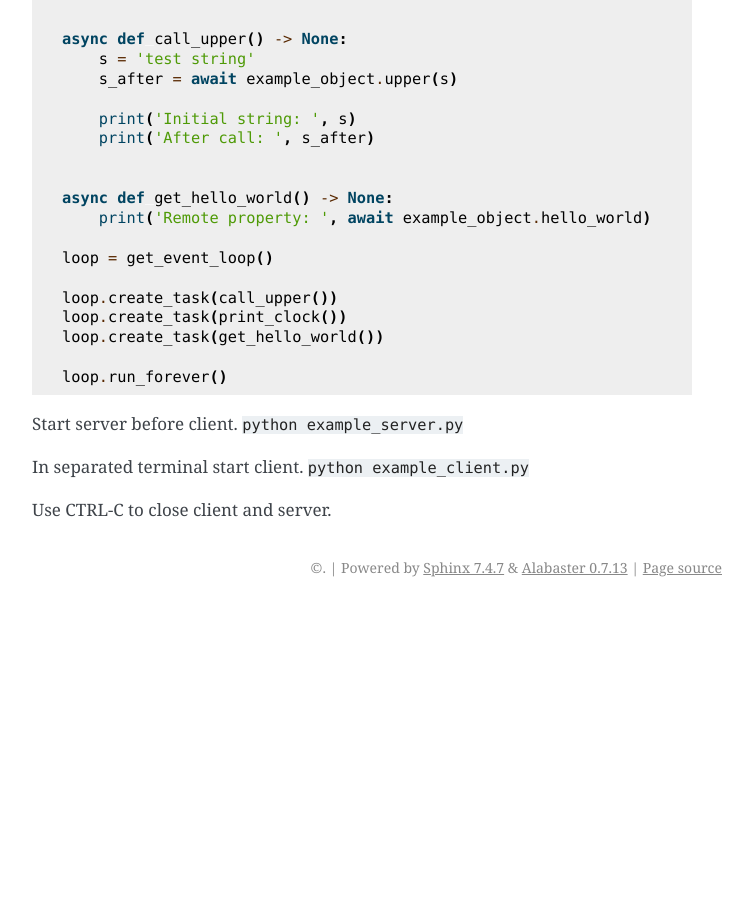
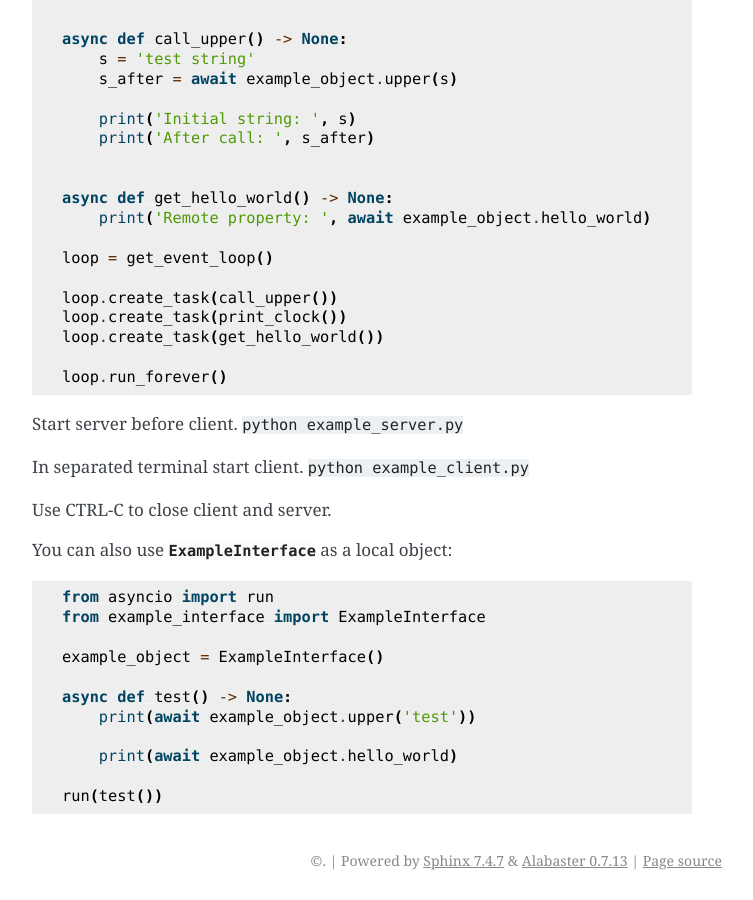
Before and after one commit to python-sdbus/python-sdbus, a Sphinx documentation site: the page built from docs/examples.rst, in a window 1280 px wide and 900 px high, scrolled down 2050 px. Shown: the whole window, without its empty margins (388-1141 px from the left). Built offline with Sphinx 7.4.7, drawn with Linux system fonts in a browser that asks for light colours; before the commit the page ends 2657 px from its top, so only the background shows below that.

Commit message:
docs: Example with calling local object

```diff
--- a/docs/examples.rst
+++ b/docs/examples.rst
@@ -125,3 +125,17 @@ Start server before client. ``python example_server.py``
 In separated terminal start client. ``python example_client.py``
 
 Use CTRL-C to close client and server.
+
+You can also use :py:obj:`ExampleInterface` as a local object: ::
+
+    from asyncio import run
+    from example_interface import ExampleInterface
+
+    example_object = ExampleInterface()
+
+    async def test() -> None:
+        print(await example_object.upper('test'))
+
+        print(await example_object.hello_world)
+
+    run(test())
```
